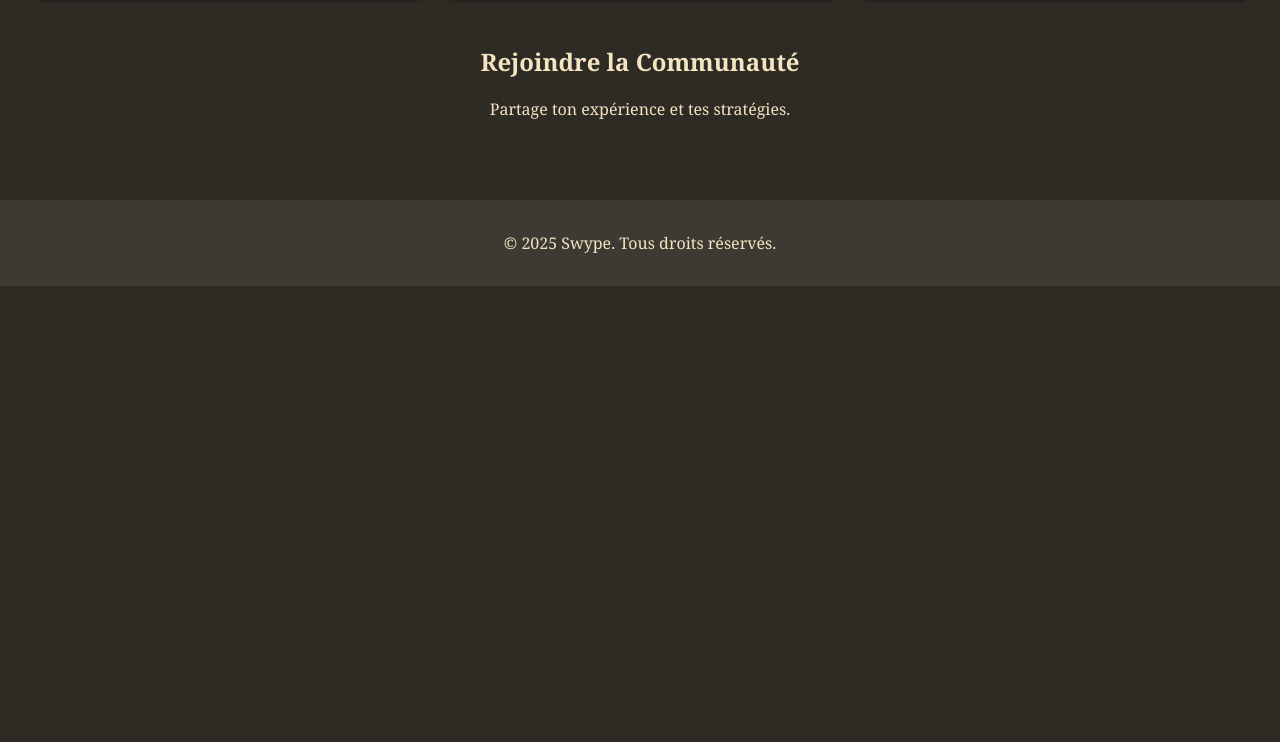
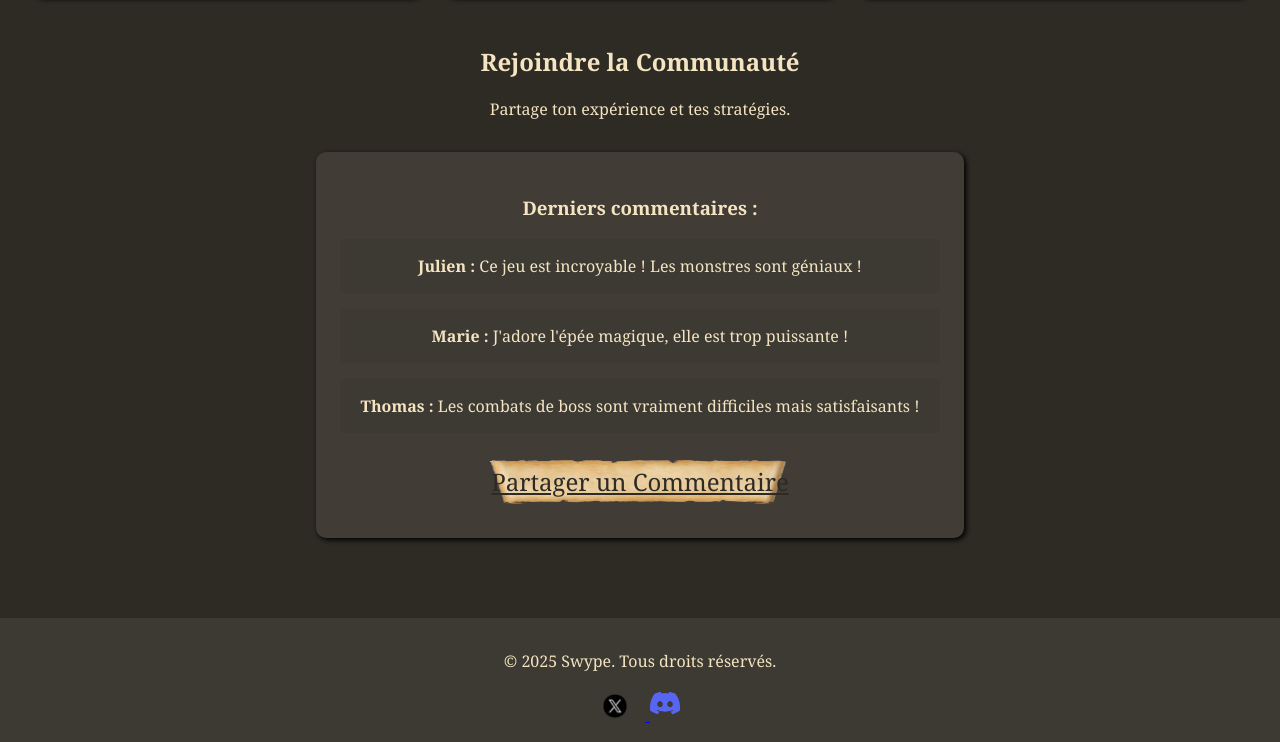
Before and after one commit to QuentinESGI-1A/SiteHugo, a plain HTML site: page Swype Website/index.html in a window 1280 px wide. Shown: the part 1088-1830 px from the top of the page. Before the commit the page ends 1374 px from the top, so only its background shows below. Drawn offline with Linux system fonts and the light colour scheme.

Commit message:
change design

```diff
--- a/Swype Website/index.html
+++ b/Swype Website/index.html
@@ -58,12 +58,12 @@
             border-radius: 5px;
             box-shadow: none; /* Retirer la bordure de l'ombre */
             display: inline-block;
-            transition: transform 0.3s ease;
+            transition: transform 0.3s ease, background-color 0.3s ease;
             outline: none; /* Supprimer le contour au focus */
-            width: auto; /* Ajuste la largeur du bouton */
         }
         .btn-primary:hover {
             transform: scale(1.05); /* Effet d'agrandissement au survol */
+
         }
         footer {
             background-color: #3c3a33;
@@ -83,6 +83,31 @@
             border-radius: 10px;
             box-shadow: 2px 2px 5px #000;
         }
+        /* Style pour la section de commentaires de la communauté */
+        .community-comments {
+            margin: 2rem 0;
+            background-color: #413c35;
+            padding: 1.5rem;
+            border-radius: 10px;
+            box-shadow: 2px 2px 5px #000;
+            max-width: 600px;
+            margin-left: auto;
+            margin-right: auto;
+        }
+        .community-comments ul {
+            list-style-type: none;
+            padding-left: 0;
+        }
+        .community-comments li {
+            background-color: #3c3a33;
+            margin-bottom: 1rem;
+            padding: 1rem;
+            border-radius: 5px;
+            color: #f4e4c1;
+        }
+        .community-comments li span {
+            font-weight: bold;
+        }
     </style>
 </head>
 <body>
@@ -91,19 +116,22 @@
     </header>
 
     <nav>
-        <a href="index.html">Acceuil</a>
+        <a href="index.html">Accueil</a>
         <a href="features.html">Caractéristiques</a>
         <a href="commentaire.html">Communauté</a>
+    </nav>
 
-    </nav>
     <main>
+        <!-- Section Jeu -->
         <section id="start" class="section">
             <h2>Commencez votre aventure</h2>
             <p>Commencez votre quête épique dans un monde d'aventure et de mystère. Êtes-vous prêt à jouer ?</p>
-            <form action="https://gofile.io/d/zGlkYL">
-                <button class="btn-primary">Jouer Maintenant</button>
+            <form action="https://gofile.io/d/zGlkYL" target="_blank">
+                <button class="btn-primary" type="submit" onclick="confirmPlay()">Jouer Maintenant</button>
             </form>
         </section>
+
+        <!-- Section Caractéristiques -->
         <section id="features" class="section">
             <h2>Caractéristiques du jeu</h2>
             <div class="icon-grid">
@@ -124,13 +152,45 @@
                 </div>
             </div>
         </section>
+
+        <!-- Section Communauté -->
         <section id="community" class="section">
             <h2>Rejoindre la Communauté</h2>
             <p>Partage ton expérience et tes stratégies.</p>
+
+            <!-- Section des commentaires -->
+            <div class="community-comments">
+                <h3>Derniers commentaires :</h3>
+                <ul>
+                    <li><span>Julien :</span> Ce jeu est incroyable ! Les monstres sont géniaux !</li>
+                    <li><span>Marie :</span> J'adore l'épée magique, elle est trop puissante !</li>
+                    <li><span>Thomas :</span> Les combats de boss sont vraiment difficiles mais satisfaisants !</li>
+                </ul>
+                <a href="commentaire.html" class="btn-primary">Partager un Commentaire</a>
+            </div>
         </section>
     </main>
+
+    <!-- Footer -->
     <footer>
         <p>&copy; 2025 Swype. Tous droits réservés.</p>
+        <div>
+            <a href="https://twitter.com/toncompte" target="_blank">
+                <img src="art/twitter_icon.png" alt="Twitter" style="width: 30px; margin-right: 15px;">
+            </a>
+            <a href="https://discord.com/invite/tonserveur" target="_blank">
+                <img src="art/discord_icon.png" alt="Discord" style="width: 30px;">
+            </a>
+        </div>
     </footer>
+
+    <!-- Script pour la confirmation avant de commencer le jeu -->
+    <script>
+        function confirmPlay() {
+            if (!confirm("Êtes-vous prêt à commencer votre aventure ?")) {
+                event.preventDefault();
+            }
+        }
+    </script>
 </body>
 </html>
```
Also changed, not shown: Swype Website/commentaire.html (+4 -0 lines), Swype Website/features.html (+36 -1 lines).
